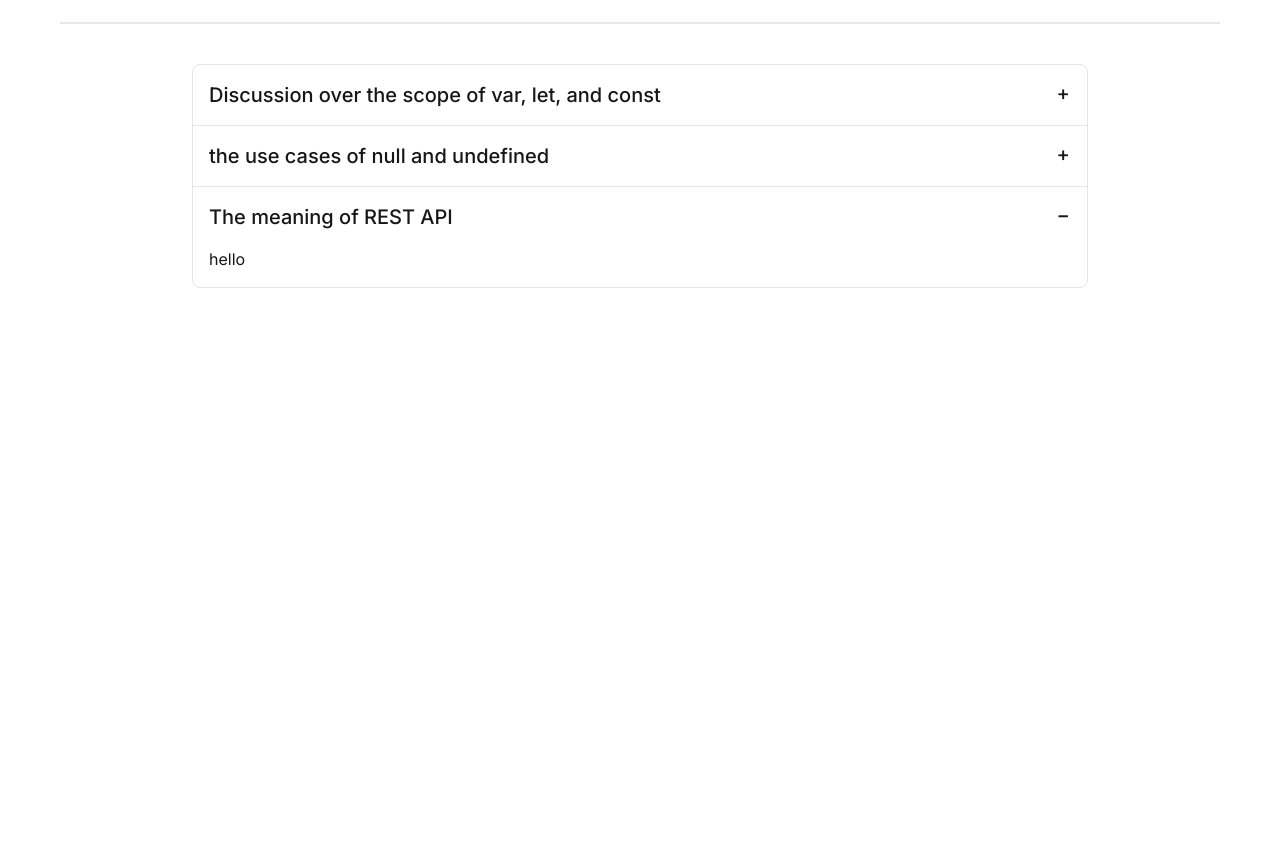
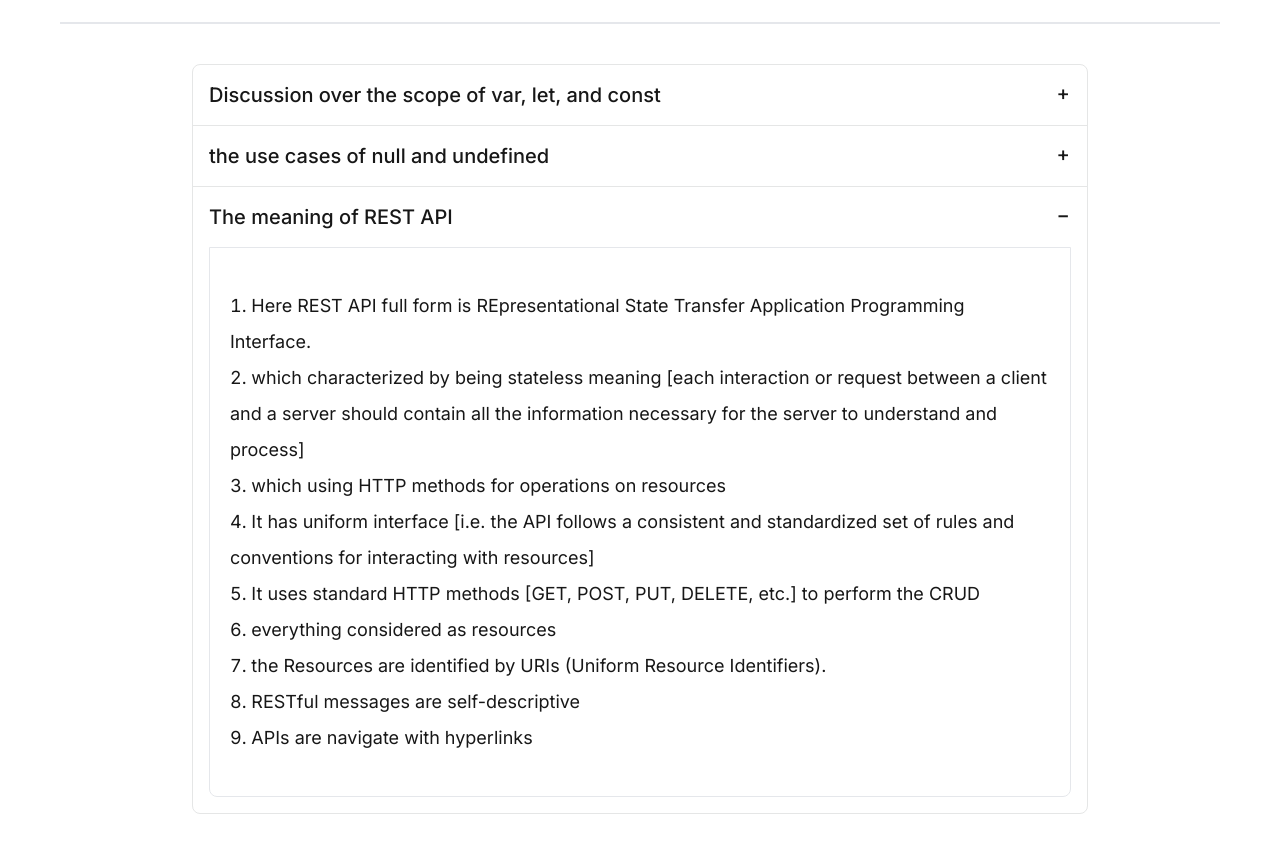
Before and after one commit to Md-Neamul-Hoqe/PHero-Tube, a plain HTML site: page blog.html in a window 1280 px wide. Shown: the part 124-976 px from the top of the page. Before the commit the page ends 800 px from the top, so only its background shows below. Drawn offline with nearby package versions, Linux system fonts and the light colour scheme.

Commit message:
Blog.html page added

```diff
--- a/blog.html
+++ b/blog.html
@@ -151,7 +151,25 @@
           The meaning of REST API
         </div>
         <div class="collapse-content">
-          <p>hello</p>
+          <dl class="border p-5">
+            <dd class="py-5">
+              <ol class="list-inside list-decimal leading-loose text-lg">
+                <li>Here REST API full form is REpresentational State Transfer Application Programming Interface.</li>
+                <li>which characterized by being stateless meaning [each interaction or request between a client and a
+                  server should contain all the information necessary for the server to understand and process]</li>
+                <li>which using HTTP methods for operations on resources</li>
+                <li>It has uniform interface [i.e. the API follows a consistent and standardized set of rules and
+                  conventions for interacting with resources]</li>
+                <li>It uses standard HTTP methods [GET, POST, PUT, DELETE, etc.] to perform the CRUD</li>
+                <li>everything considered as resources</li>
+                <li>the Resources are identified by URIs (Uniform Resource Identifiers).</li>
+                <li>RESTful messages are self-descriptive</li>
+                <li>APIs are navigate with hyperlinks</li>
+              </ol>
+            </dd>
+          </dl>
+          <p></p>
+          <p></p>
         </div>
       </div>
     </div>
```
